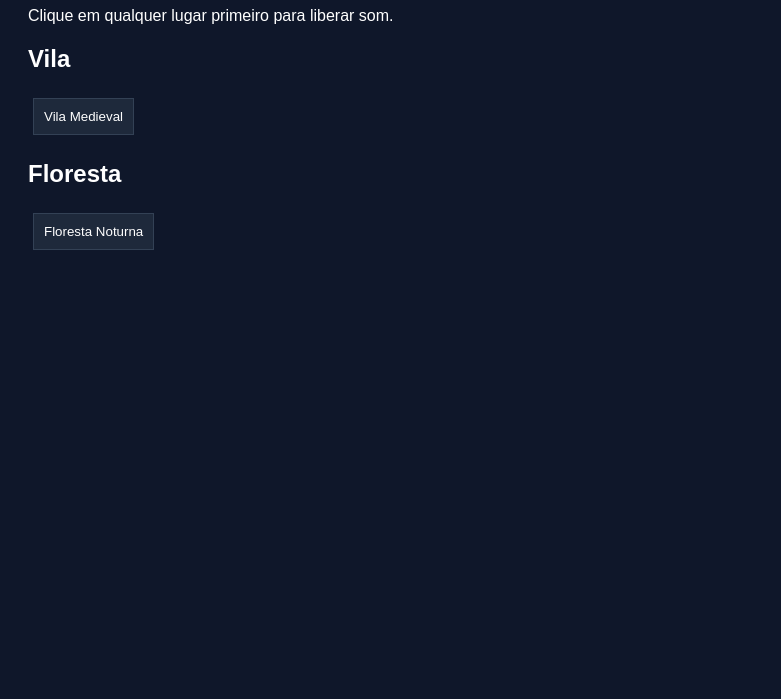
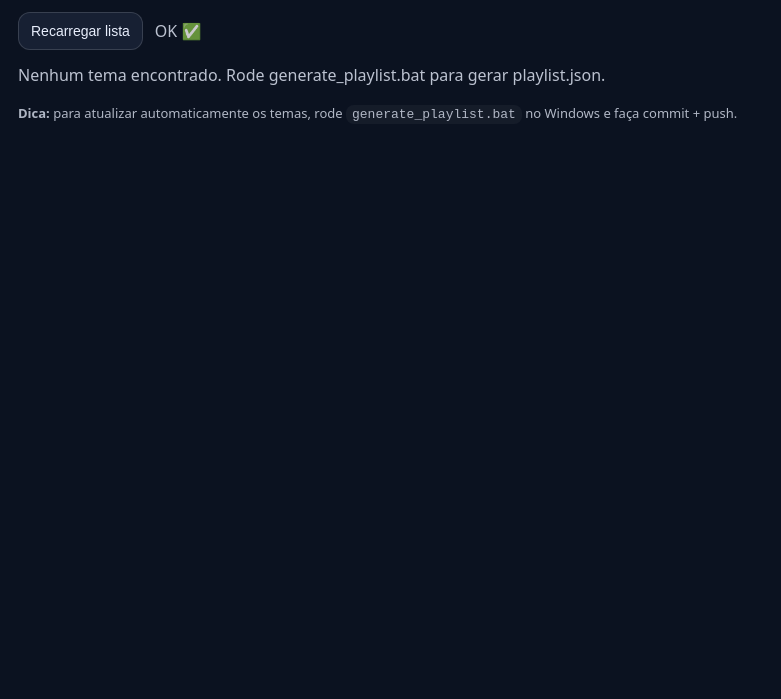
Before and after one commit to pdfto314/test, a plain HTML site: page index.html in a window 1280 px wide. Shown: the part 101-800 px from the top of the page, without its empty margins (0-781 px from the left). Drawn offline with Linux system fonts and the light colour scheme.

Commit message:
Version 1.5

```diff
--- a/app.js
+++ b/app.js
@@ -1,47 +1,76 @@
 let unlocked = false;
 
-document.body.addEventListener("click", () => {
-  unlocked = true;
-}, { once: true });
+function $(id){ return document.getElementById(id); }
 
-async function loadPlaylist() {
-  try {
-    const response = await fetch("playlist.json?t=" + Date.now());
-    const data = await response.json();
-    render(data.categories);
-  } catch (e) {
-    document.getElementById("themes").innerHTML = "<p>Erro ao carregar playlist.json</p>";
+function setStatus(t){
+  const el = $("status");
+  if (el) el.textContent = t;
+}
+
+document.addEventListener("pointerdown", ()=>{ unlocked = true; }, { once:true, passive:true });
+document.addEventListener("touchstart", ()=>{ unlocked = true; }, { once:true, passive:true });
+
+async function loadPlaylist(){
+  try{
+    setStatus("Carregando playlist.json…");
+    const r = await fetch("playlist.json?t=" + Date.now(), { cache:"no-store" });
+    if(!r.ok) throw new Error("HTTP " + r.status);
+    const data = await r.json();
+    render(data.categories || []);
+    setStatus("OK ✅");
+  }catch(e){
+    console.error(e);
+    setStatus("Erro ao carregar playlist.json (rode generate_playlist.bat e faça push).");
   }
 }
 
-function render(categories) {
-  const container = document.getElementById("themes");
-  container.innerHTML = "";
+function render(categories){
+  const root = $("themes");
+  root.innerHTML = "";
 
-  categories.forEach(cat => {
-    const h2 = document.createElement("h2");
-    h2.textContent = cat.name;
-    container.appendChild(h2);
+  if (!categories.length){
+    const p = document.createElement("div");
+    p.style.opacity = ".8";
+    p.textContent = "Nenhum tema encontrado. Rode generate_playlist.bat para gerar playlist.json.";
+    root.appendChild(p);
+    return;
+  }
 
-    cat.items.forEach(item => {
-      const btn = document.createElement("button");
-      btn.textContent = item.title;
-      btn.onclick = () => playAudio(item);
-      container.appendChild(btn);
+  categories.forEach(cat=>{
+    const box = document.createElement("section");
+    box.className = "theme";
+
+    const h = document.createElement("h2");
+    h.textContent = cat.name || "Sem nome";
+    box.appendChild(h);
+
+    const items = document.createElement("div");
+    items.className = "items";
+
+    (cat.items || []).forEach(item=>{
+      const b = document.createElement("button");
+      b.className = "btn track";
+      b.textContent = item.title || "Sem título";
+      b.addEventListener("click", ()=>play(item));
+      items.appendChild(b);
     });
+
+    box.appendChild(items);
+    root.appendChild(box);
   });
 }
 
-function playAudio(item) {
-  if (!unlocked) {
-    alert("Toque primeiro em qualquer lugar para liberar áudio.");
+function play(item){
+  if(!unlocked){
+    alert("Toque/click uma vez na página para liberar o áudio.");
     return;
   }
-
-  const audio = new Audio(item.url);
-  audio.loop = item.loop;
-  audio.volume = item.volume || 1;
-  audio.play().catch(err => console.error(err));
+  const a = new Audio(item.url);
+  a.loop = !!item.loop;
+  a.volume = (typeof item.volume === "number") ? item.volume : 1;
+  a.play().catch(err=>console.error(err));
 }
 
+$("reload")?.addEventListener("click", loadPlaylist);
+
 loadPlaylist();
--- a/index.html
+++ b/index.html
@@ -1,18 +1,30 @@
 <!DOCTYPE html>
 <html lang="pt-BR">
 <head>
-<meta charset="UTF-8">
-<meta name="viewport" content="width=device-width, initial-scale=1.0">
-<title>Jogatina Soundboard</title>
-<link rel="stylesheet" href="style.css?v=1">
+  <meta charset="UTF-8" />
+  <meta name="viewport" content="width=device-width, initial-scale=1.0" />
+  <title>Jogatina Soundboard</title>
+  <link rel="stylesheet" href="style.css?v=1" />
 </head>
 <body>
+  <header class="top">
+    <h1>Jogatina Soundboard</h1>
+    <div class="hint">1) Toque/click uma vez na página para liberar áudio. 2) Depois clique nos botões.</div>
+  </header>
 
-<h1>Jogatina Soundboard</h1>
-<p>Clique em qualquer lugar primeiro para liberar som.</p>
+  <main>
+    <div class="bar">
+      <button id="reload" class="btn">Recarregar lista</button>
+      <span id="status" class="status">Carregando…</span>
+    </div>
 
-<div id="themes"></div>
+    <div id="themes" class="themes"></div>
 
-<script src="app.js?v=1"></script>
+    <div class="footer">
+      <div><b>Dica:</b> para atualizar automaticamente os temas, rode <code>generate_playlist.bat</code> no Windows e faça commit + push.</div>
+    </div>
+  </main>
+
+  <script src="app.js?v=1"></script>
 </body>
 </html>
--- a/playlist.json
+++ b/playlist.json
@@ -1,30 +1,3 @@
 {
-  "categories": [
-    {
-      "name": "Vila",
-      "items": [
-        {
-          "title": "Vila Medieval",
-          "type": "ambience",
-          "url": "audio/vila.mp3",
-          "loop": true,
-          "volume": 0.8,
-          "tags": ["vila"]
-        }
-      ]
-    },
-    {
-      "name": "Floresta",
-      "items": [
-        {
-          "title": "Floresta Noturna",
-          "type": "ambience",
-          "url": "audio/floresta.mp3",
-          "loop": true,
-          "volume": 0.8,
-          "tags": ["floresta"]
-        }
-      ]
-    }
-  ]
+  "categories": []
 }
--- a/style.css
+++ b/style.css
@@ -1,19 +1,37 @@
-body {
-  background: #0f172a;
-  color: white;
-  font-family: Arial, sans-serif;
-  padding: 20px;
+body{
+  margin:0;
+  background:#0b1220;
+  color:#e8eefc;
+  font-family: system-ui, -apple-system, Segoe UI, Roboto, Arial, sans-serif;
 }
+.top{ padding:18px 18px 8px 18px; }
+h1{ margin:0; font-size:30px; }
+.hint{ opacity:.8; margin-top:6px; }
+main{ padding: 10px 18px 22px 18px; }
+.bar{ display:flex; align-items:center; gap:12px; margin: 8px 0 14px 0; flex-wrap:wrap;}
+.btn{
+  background:#172033;
+  color:#e8eefc;
+  border: 1px solid rgba(255,255,255,.14);
+  border-radius: 12px;
+  padding: 10px 12px;
+  cursor:pointer;
+  font-size: 14px;
+}
+.btn:hover{ background:#1d2a44; }
+.status{ opacity:.8; }
 
-button {
-  background: #1e293b;
-  color: white;
-  border: 1px solid #334155;
-  padding: 10px;
-  margin: 5px;
-  cursor: pointer;
+.themes{ display:flex; flex-direction:column; gap:18px; }
+.theme{
+  background: rgba(255,255,255,.04);
+  border: 1px solid rgba(255,255,255,.10);
+  border-radius: 14px;
+  padding: 14px;
 }
-
-button:hover {
-  background: #334155;
+.theme h2{ margin: 0 0 10px 0; font-size: 20px; }
+.items{ display:flex; flex-wrap:wrap; gap:10px; }
+button.track{
+  background:#121b2d;
 }
+.footer{ margin-top:18px; opacity:.75; font-size: 13px; }
+code{ background: rgba(255,255,255,.06); padding: 2px 6px; border-radius: 8px; }
```
Also changed, not shown: 2 other files.
